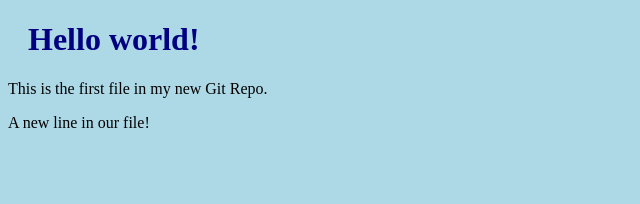
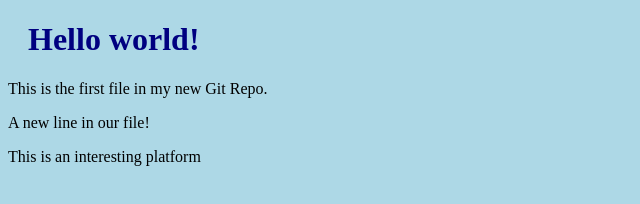
Before and after one commit to Shilemite/shilemite-github.io, a plain HTML site: page index.html in a window 1280 px wide. Shown: the whole page, without its empty margins (0-640 px from the left). Drawn offline with Linux system fonts and the light colour scheme.

Commit message:
This is to understand adding message

```diff
--- a/index.html
+++ b/index.html
@@ -9,7 +9,7 @@
 <h1>Hello world!</h1>
 <p>This is the first file in my new Git Repo.</p>
 <p>A new line in our file!</p>
-
+<p>This is an interesting platform</p>
 
 </body>
 </html>
```
